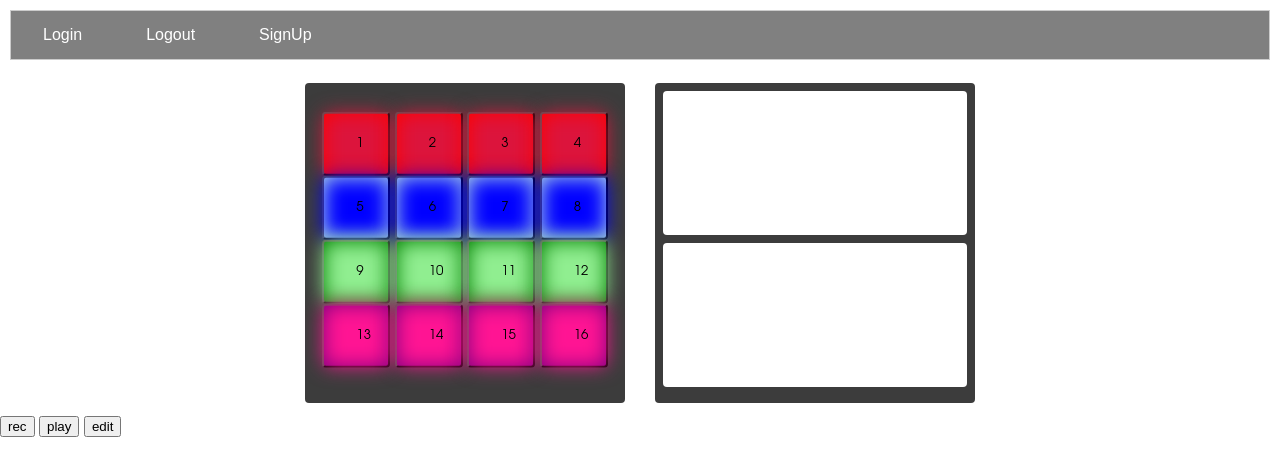
After one commit to Skorpo/web-project-music, a PHP site: page /main.html in a window 1280 px wide. The commit adds this page. Shown: the top 476 px of the page. Run offline with PHP 8.4, Linux system fonts and the light colour scheme.

Commit message:
Add files via upload

```diff
--- /dev/null
+++ b/peter_work/main.html
@@ -0,0 +1,121 @@
+<!DOCTYPE html>
+
+<html>
+
+
+
+<head>
+
+    <meta charset="UTF-8">
+
+    <title>Index</title>
+
+    <link rel="stylesheet" type="text/css" href="style.css">
+
+</head>
+
+
+
+<body>
+
+    <!--Sample title-->
+
+
+
+	<header>
+
+		<div class= "tab">
+
+			<button  id ="LOGIN" type="button" class = "topbottom">Login</button>
+
+			<button  id ="LOGOUT" type="button" class = "topbottom">Logout</button>
+
+			<button  id = "SIGNUP" type="button" class = "topbottom">SignUp</button>
+
+		</div>
+
+	</header>
+
+    <div id = "app_container">
+
+        <div id="upper_container">
+
+            <!--Pad container contains all of the pads-->
+
+            <div id="pad_container">
+
+
+
+                <button id="pad1" class="pad">1</button>
+
+                <button id="pad2" class="pad">2</button>
+
+                <button id="pad3"class="pad">3</button>
+
+                <button id="pad4"class="pad">4</button>
+
+
+
+                <button id="pad5"class="pad">5</button>
+
+                <button id="pad6"class="pad">6</button>
+
+                <button id="pad7"class="pad">7</button>
+
+                <button id="pad8"class="pad">8</button>
+
+
+
+                <button id="pad9"class="pad">9</button>
+
+                <button id="pad10"class="pad">10</button>
+
+                <button id="pad11"class="pad">11</button>
+
+                <button id="pad12"class="pad">12</button>
+
+
+
+                <button id="pad13"class="pad">13</button>
+
+                <button id="pad14"class="pad">14</button>
+
+                <button id="pad15"class="pad">15</button>
+
+                <button id="pad16"class="pad">16</button>
+
+
+
+            </div>
+
+            <div id="sidebar_container">
+
+                <div id="playback_menu"></div>
+
+                <div id="other_menu"></div>
+
+
+
+            </div>
+
+
+
+        </div>
+
+        <div id="play/record_container">
+				<button id="recordButton"class="padRecord">rec</button>
+				<button id="playButton"class="playRecord">play</button>
+				<button id="editButton"class="padEdit">edit</button>
+			</div>
+
+    </div>
+
+
+
+
+
+</body>
+
+
+
+</html>
--- a/peter_work/style.css
+++ b/peter_work/style.css
@@ -1,141 +1,354 @@
 body{
+
     /*Change the font to something less painful to prototype with*/
+
     font-family: sans-serif;
 
+
+
     /*Change the colors to a dark theme*/
-    color:whitesmoke;
-    background-image: white;
+
+    color:black;
+
+
+
+
 
     /*Format the body to take up the whole page*/
+
     margin: 0;
+
     height: 100%;
+
     width: 100%;
+
 }
+
+
+
+
 
 
 
 /*Styling for the pads*/
 
+
+
 .pad{
 
+
+
     /*Allow spacing and sizing to be responsive*/
-    background-image: white;
+
+
+
     width:20%;
+
     height:20%;
+
     display: inline-block;
+
     top: 50%;
+
     transform: translateY(+45%);
 
+	outline: none;
+
+	cursor: pointer;
+
 	padding: 15px 32px;
+
 	border-radius: 4px;
+
 	font-family:Avantgarde, TeX Gyre Adventor, URW Gothic L, sans-serif;
+
 	text-align: center;
 
+
+
 }
+.pad::before {
+
+    border-radius: inherit;
+    content: '';
+    filter: blur(10px); // Controls the extent of the initial glow
+    opacity: .75;
+    position: absolute;
+    transition: all .3s ease-in-out;
+    width: 100%;
+    height: 100%;
+    top: 0;
+    right: 0;
+    z-index: -1; // Set behind primary button
+  }
+  @keyframes glow {
+  0% {
+    background: $color-primary;
+  }
+  25% {
+    background: $color-primary-light;
+  }
+  100% {
+    background: $color-primary;
+  }
+}
+  .pad::active{
+	  animation: glow 1s ease-in infinite;
+	  box-shadow: 0 5px #666;
+	transform: translateY(4px);
+
+  }
+
+#pad1::before{background: #DC143C;}
+#pad2::before{background: #DC143C;}
+#pad3::before{background: #DC143C;}
+#pad4::before{background: #DC143C;}
+#pad5::before{background: blue;}
+#pad6::before{background: blue;}
+#pad7::before{background: blue;}
+#pad8::before{background: blue;}
+#pad9::before{background: lightGreen;}
+#pad10::before{background: lightGreen;}
+#pad11::before{background: lightGreen;}
+#pad12::before{background: lightGreen;}
+#pad13::before{background: #FF1493;}
+#pad14::before{background: #FF1493;}
+#pad15::before{background: #FF1493;}
+#pad16::before{background: #FF1493;}
+
+
+
+#pad1{	background-color: red;}
+#pad2{	background-color: red;}
+#pad3{	background-color: red;}
+#pad4{	background-color: red;}
+#pad5{	background-color: lightblue;}
+#pad6{	background-color: lightblue;}
+#pad7{	background-color: lightblue;}
+#pad8{	background-color: lightblue;}
+#pad9{	background-color: green;}
+#pad10{	background-color: green;}
+#pad11{	background-color: green;}
+#pad12{	background-color: green;}
+#pad13{	background-color: purple;}
+#pad14{	background-color: purple;}
+#pad15{	background-color: purple;}
+#pad16{	background-color: purple;}
+
+
+
 .tab{
+
 	overflow: hidden;
+
   border: 1px solid #ccc;
+
   background-color: grey;
 
 
+
+
+
 }
+
 header {
 
+
+
   padding: 10px;
+
   color: white;
 
+
+
 }
+
 .tab .topbottom{
 
+
+
 	background-color: grey;
+
   border: none;
+
   color: white;
+
   padding: 15px 32px;
+
   text-align: center;
+
   text-decoration: none;
+
   display: inline-block;
+
   font-size: 16px;
+
   cursor: pointer;
+
   transition: all 0.5s;
+
   float: left;
 
+
+
   display: flex;
+
   justify-content: center;
+
+
 
 }
 
 
 
+
+
+
+
 /*Div holding the pads*/
+
 #pad_container{
 
+
+
     /*Using vw to enable a responsive square*/
+
     width:25vw;
+
     height:25vw;
+
     margin:1vw;
 
-    background: grey;
+
+
+    background: rgb(60,60,60);
+
+    display: inline-block;
+
+
+
+    vertical-align:top;
+
+	border-radius: 4px;
+
+
+
+}
+
+
+
+/*styles the sidebar*/
+
+#sidebar_container{
+
+    width:25vw;
+
+    height:25vw;
+
+    background: rgb(60,60,60);
+
     display: inline-block;
 
     vertical-align:top;
+
+    text-align: center;
+
+    margin:1vw;
+
 	border-radius: 4px;
 
 }
 
-/*styles the sidebar*/
-#sidebar_container{
-    width:25vw;
-    height:25vw;
-    background: grey;
-    display: inline-block;
-    vertical-align:top;
-    text-align: center;
-    margin:1vw;
-	border-radius: 4px;
-}
+
+
 
 
 /*Styles the playback menu*/
+
 #playback_menu{
+
     background: white;
+
     width:95%;
+
     height:45%;
+
     margin:2.5%;
-	border-radius: 4px;
-}
 
-/*Styles the other menu*/
-#other_menu{
-     background: white;
-     width:95%;
-     height:45%;
-     margin:2.5%;
 	border-radius: 4px;
 
 }
 
-/*Styles the upper container housing the above menus*/
-#upper_container{
-width:100%;
-text-align: center;
-}
 
-/*Styles the sample loader*/
-#samplebar{
-    width:52.5vw;
-    height:5vw;
-    background: grey;
-    display: inline-block;
-    margin-top: 10px;
+
+/*Styles the other menu*/
+
+#other_menu{
+
+     background: white;
+
+     width:95%;
+
+     height:45%;
+
+     margin:2.5%;
+
 	 border-radius: 4px;
+
+
 
 }
 
-#samplebar_container{
+
+
+/*Styles the upper container housing the above menus*/
+
+#upper_container{
+
+width:100%;
+
 text-align: center;
 
 }
 
+
+
+/*Styles the sample loader*/
+
+#samplebar{
+
+    width:52.5vw;
+
+    height:5vw;
+
+    background: rgb(60,60,60);
+
+    display: inline-block;
+
+    margin-top: 10px;
+
+	border-radius: 4px;
+
+
+
+}
+
+
+
+
+
+#samplebar_container{
+
+    text-align: center;
+
+
+
+}
+
+
+
 h1{
+
     text-align: center;
+
 }
```
Lines whose indentation alone changed are shown as unchanged.
